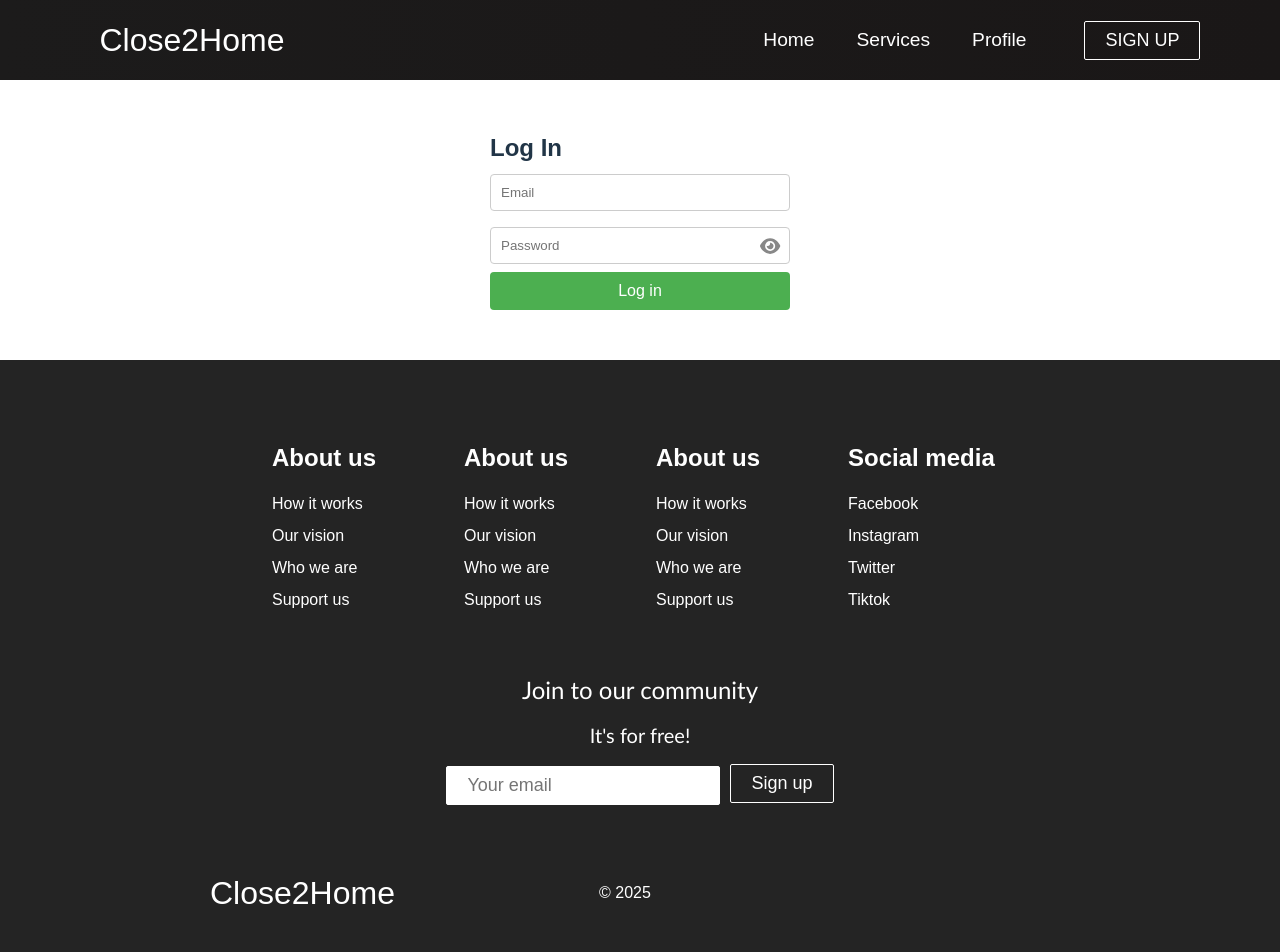
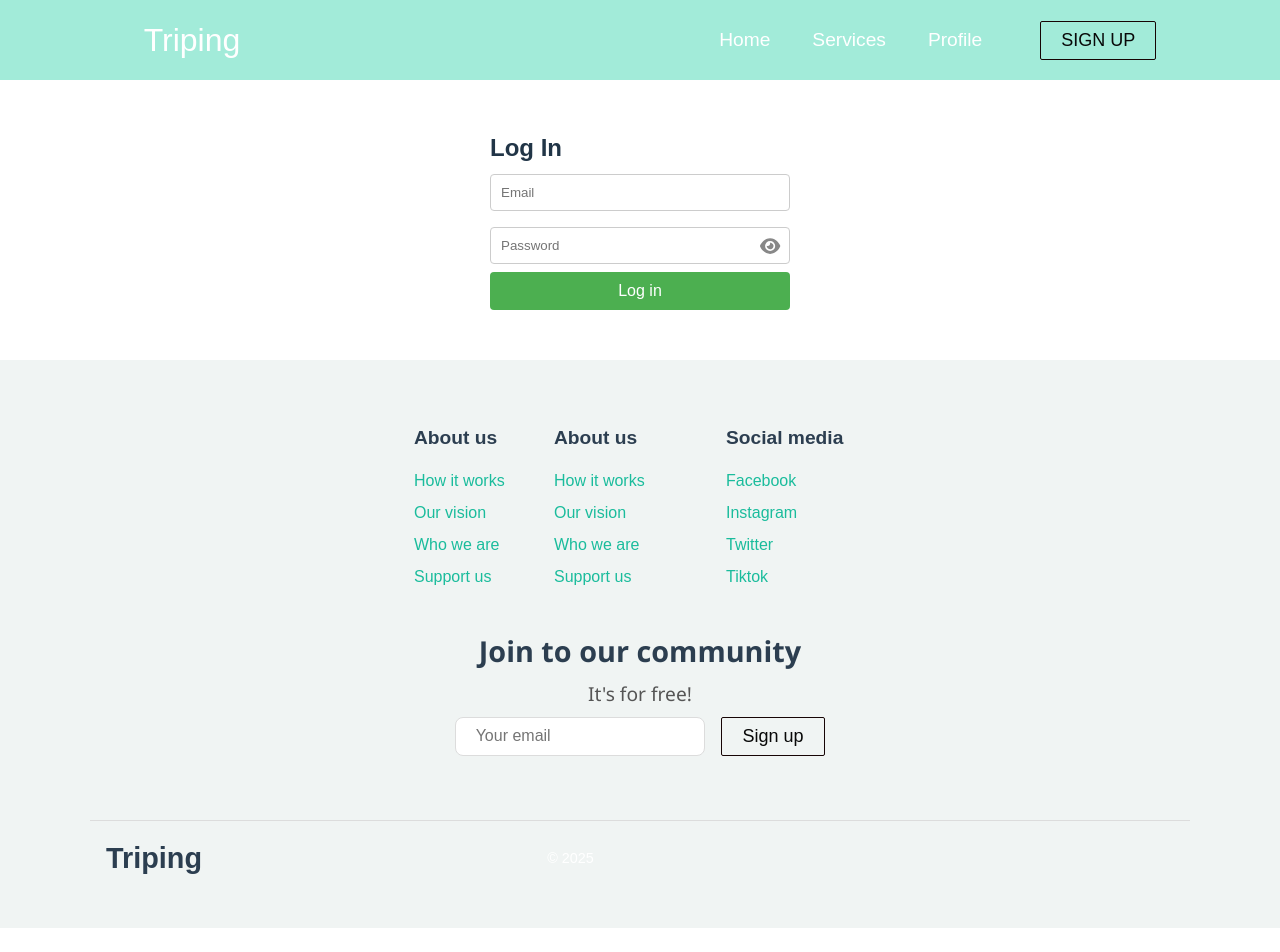
Before and after one commit to Novo967/Tripping, a React (Vite) app: page /login in a window 1280 px wide. Shown: the top 952 px of the page. After the commit the page ends 928 px from the top, so only its background shows below. Built offline with nearby package versions, Linux system fonts and the light colour scheme.

Commit message:
starting style

```diff
--- a/src/App.jsx
+++ b/src/App.jsx
@@ -41,9 +41,9 @@ function App() {
       <Navbar />
       <Routes>
         <Route path='/' element={<Home />} />
-        <Route path='/services' element={<PageWrapper><Services /></PageWrapper>} />
-        <Route path='/profile' element={<PageWrapper><Profile /></PageWrapper>} />
-        <Route path='/sign-up' element={<PageWrapper><SignUp /></PageWrapper>} />
+        <Route path='/services' element={<Services />} />
+        <Route path='/profile' element={<Profile />} />
+        <Route path='/sign-up' element={<SignUp />} />
         <Route path='/login' element={<LogingIn />} />
       </Routes>
       <Footer />
--- a/src/components/Button.jsx
+++ b/src/components/Button.jsx
@@ -27,8 +27,8 @@ const StyledButton = styled.button`
     styleType === 'btn--outline' &&
     css`
       background-color: transparent;
-      color: #ffffff;
-      border: 1px solid #ffffff;
+      color:rgb(8, 8, 8);
+      border: 1px solid rgb(22, 4, 4);
       transition: all 0.3s ease-out;
     `}
 
--- a/src/components/Footer.jsx
+++ b/src/components/Footer.jsx
@@ -3,9 +3,18 @@ import styled from 'styled-components';
 import { Link } from 'react-router-dom';
 import { Button } from './Button';
 
+// Colors for travel-themed vibe
+const colors = {
+  background: '#f0f4f3',
+  text: '#2c3e50',
+  link: '#1abc9c',
+  hover: '#16a085',
+  border: '#dcdcdc',
+};
+
 // Styled Components
 const FooterContainer = styled.div`
-  background-color: #242424;
+  background-color: ${colors.background};
   padding: 4rem 0 2rem 0;
   display: flex;
   flex-direction: column;
@@ -14,27 +23,25 @@ const FooterContainer = styled.div`
 `;
 
 const FooterSubscription = styled.section`
-  display: flex;
-  flex-direction: column;
-  align-items: center;
   text-align: center;
-  margin-bottom: 12px;
-  padding: 12px;
-  color: #fff;
+  color: ${colors.text};
+  margin-bottom: 2rem;
+  padding: 0 1rem;
 
   p {
-    font-family: 'Trebuchet MS', sans-serif;
+    font-family: 'Segoe UI', sans-serif;
+    margin: 0.5rem 0;
   }
 `;
 
 const SubscriptionHeading = styled.p`
-  margin-bottom: 12px;
-  font-size: 24px;
+  font-size: 1.8rem;
+  font-weight: 600;
 `;
 
 const SubscriptionText = styled.p`
-  margin-bottom: 12px;
-  font-size: 20px;
+  font-size: 1.2rem;
+  color: #555;
 `;
 
 const InputArea = styled.div`
@@ -45,38 +52,36 @@ const InputArea = styled.div`
   }
 
   input {
-    padding: 8px 20px;
-    border-radius: 2px;
-    margin: 4px 0 10px 0;
-    outline: none;
-    border: 1px solid #fff;
-    font-size: 18px;
+    padding: 0.6rem 1.2rem;
+    border-radius: 8px;
+    border: 1px solid ${colors.border};
+    margin: 8px 0;
+    font-size: 1rem;
+    width: 250px;
+    max-width: 90%;
     ::placeholder {
-      color: #b1b1b1;
+      color: #999;
     }
   }
 
-  @media screen and (min-width: 820px) {
+  @media screen and (min-width: 768px) {
     form {
       flex-direction: row;
     }
 
     input {
-      margin-right: 10px;
-      margin-bottom: 0;
+      margin: 0 1rem 0 0;
     }
   }
 `;
 
 const FooterLinks = styled.div`
   width: 100%;
-  max-width: 1000px;
+  max-width: 1100px;
   display: flex;
+  flex-wrap: wrap;
   justify-content: center;
-
-  @media screen and (max-width: 820px) {
-    padding-top: 2rem;
-  }
+  gap: 2rem;
 `;
 
 const FooterLinkWrapper = styled.div`
@@ -92,52 +97,52 @@ const FooterLinkItems = styled.div`
   display: flex;
   flex-direction: column;
   align-items: flex-start;
-  margin: 16px;
-  width: 160px;
+  min-width: 140px;
 
   h2 {
-    color: #fff;
-    margin-bottom: 16px;
+    color: ${colors.text};
+    font-size: 1.2rem;
+    margin-bottom: 1rem;
   }
 
   a {
-    color: #fff;
+    color: ${colors.link};
     text-decoration: none;
     margin-bottom: 0.5rem;
+    font-size: 1rem;
+
     &:hover {
-      color: #e9e9e9;
-      transition: 0.3s ease-out;
+      color: ${colors.hover};
+      transition: 0.3s ease-in-out;
     }
   }
 `;
 
 const SocialMedia = styled.section`
-  max-width: 1000px;
   width: 100%;
+  max-width: 1100px;
+  margin-top: 2rem;
 `;
 
 const SocialMediaWrap = styled.div`
-  display: flex;
+   display: flex;
   justify-content: space-between;
   align-items: center;
-  width: 90%;
-  max-width: 1000px;
-  margin: 40px auto 0 auto;
+  flex-wrap: wrap;
+  padding: 1rem;
+  border-top: 1px solid ${colors.border};
 
   @media screen and (max-width: 820px) {
     flex-direction: column;
+    gap: 1rem;
   }
 `;
 
 const FooterLogo = styled(Link)`
-  color: #fff;
-  text-decoration: none;
-  font-size: 2rem;
-  display: flex;
-  align-items: center;
-  margin-left: 20px;
-  margin-bottom: 16px;
-  cursor: pointer;
+  color: ${colors.text};
+  font-size: 1.8rem;
+  font-weight: bold;
+  text-decoration: none;;
 
   i {
     margin-left: 5px;
@@ -146,8 +151,7 @@ const FooterLogo = styled(Link)`
 
 const WebsiteRights = styled.small`
   color: #fff;
-  font-size: 16px;
-  margin-bottom: 16px;
+  font-size: 0.9rem;
 `;
 
 const SocialIcons = styled.div`
@@ -158,8 +162,12 @@ const SocialIcons = styled.div`
 `;
 
 const SocialIconLink = styled(Link)`
-  color: #fff;
-  font-size: 24px;
+  color: ${colors.link};
+  font-size: 1.5rem;
+
+  &:hover {
+    color: ${colors.hover};
+  }
 `;
 
 function Footer() {
@@ -184,13 +192,6 @@ function Footer() {
         </FooterLinkWrapper>
         <FooterLinkWrapper>
           <FooterLinkItems>
-            <h2>About us</h2>
-            <Link to="#">How it works</Link>
-            <Link to="#">Our vision</Link>
-            <Link to="#">Who we are</Link>
-            <Link to="#">Support us</Link>
-          </FooterLinkItems>
-          <FooterLinkItems>
             <h2>Social media</h2>
             <Link to="#">Facebook</Link>
             <Link to="#">Instagram</Link>
@@ -210,11 +211,10 @@ function Footer() {
           </form>
         </InputArea>
       </FooterSubscription>
-
       <SocialMedia>
         <SocialMediaWrap>
           <FooterLogo to="/">
-            Close2Home <i className="fa-solid fa-shop" />
+            Triping <i className="fa-solid fa-shop" />
           </FooterLogo>
           <WebsiteRights>© 2025</WebsiteRights>
           <SocialIcons>
--- a/src/components/Navbar.jsx
+++ b/src/components/Navbar.jsx
@@ -4,7 +4,7 @@ import { Link } from 'react-router-dom';
 import styled from 'styled-components';
 
 const NavbarContainer = styled.nav`
-  background: linear-gradient(90deg, rgb(28, 27, 27) 0%, rgb(26, 23, 23) 100%);
+  background-color:rgb(162, 235, 217);
   height: 80px;
   display: flex;
   justify-content: center;
@@ -112,6 +112,7 @@ const NavLink = styled(Link)`
 
 const MobileLink = styled(Link)`
   display: none;
+  color: #fff;
 
   @media screen and (max-width: 960px) {
     display: block;
@@ -129,7 +130,7 @@ const MobileLink = styled(Link)`
 
     &:hover {
       background: #fff;
-      color: #242424;
+      color:rgb(238, 224, 224);
       transition: 250ms;
     }
   }
@@ -173,7 +174,7 @@ function Navbar() {
       <NavbarContainer>
         <Container>
           <Logo to='/' onClick={closeMobileMenu}>
-            Close2Home
+            Triping
             <i className='fa-solid fa-shop' />
           </Logo>
 
```
